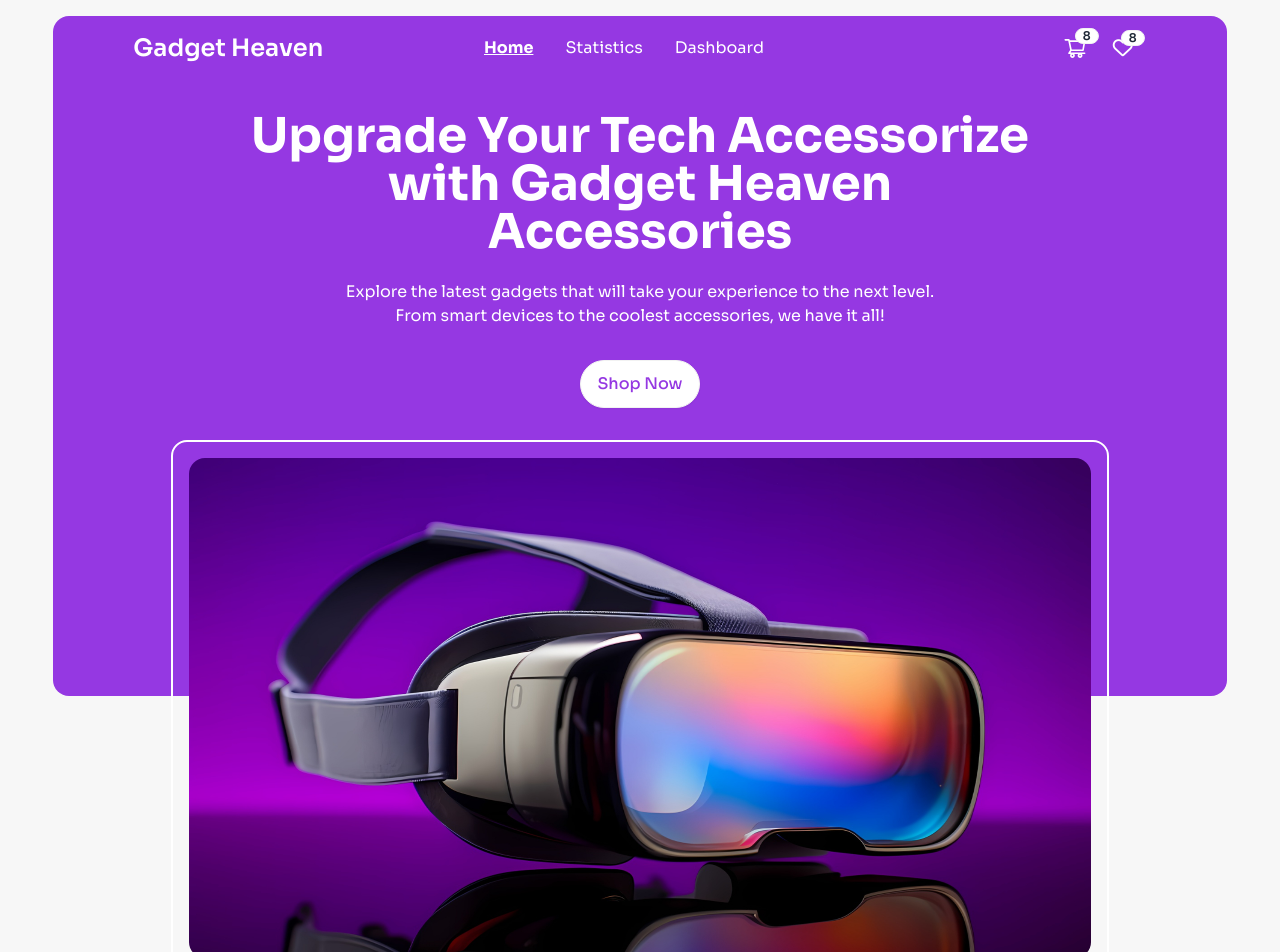
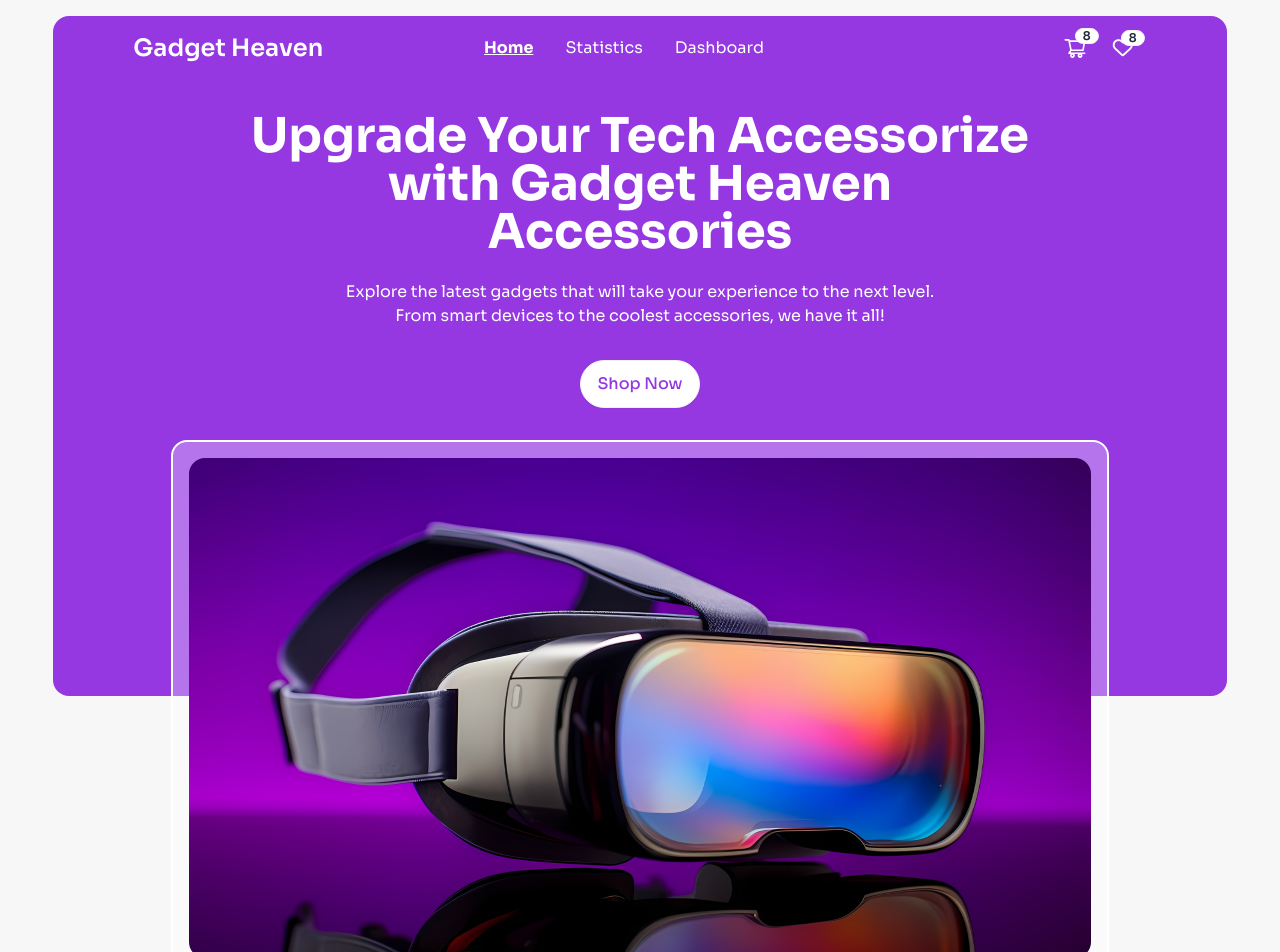
Before and after one commit to samiuzaman/Gadget-Heaven, a React (Vite) app: page / in a window 1280 px wide. Shown: the top 952 px of the page. Built offline with nearby package versions, Linux system fonts and the light colour scheme.

Commit message:
Product Details Section

```diff
--- a/eslint.config.js
+++ b/eslint.config.js
@@ -34,7 +34,7 @@ export default [
       "react/jsx-no-target-blank": "off",
       "react-refresh/only-export-components": [
         "warn",
-        { allowConstantExport: true },
+        { allowConstantExport: false },
       ],
     },
   },
--- a/src/Layout/Layout.jsx
+++ b/src/Layout/Layout.jsx
@@ -1,15 +1,21 @@
 import { Outlet } from "react-router-dom";
 import Navbar from "../components/Navbar";
 import Footer from "../components/Footer";
+import { createContext, useState } from "react";
+
+export const NavBackground = createContext(true);
 
 const Layout = () => {
+  const [color, setColor] = useState(true);
   return (
     <div>
-      <Navbar></Navbar>
-      <div className=" pt-6 pb-12">
-        <Outlet></Outlet>
-      </div>
-      <Footer></Footer>
+      <NavBackground.Provider value={[color, setColor]}>
+        <Navbar></Navbar>
+        <div className=" pt-6 pb-12">
+          <Outlet></Outlet>
+        </div>
+        <Footer></Footer>
+      </NavBackground.Provider>
     </div>
   );
 };
--- a/src/Pages/Home.jsx
+++ b/src/Pages/Home.jsx
@@ -1,6 +1,8 @@
 import Banner from "../components/Banner";
 import Categories from "../components/categories";
 import ProductCard from "../components/ProductCard";
+
+
 
 const Home = () => {
   return (
--- a/src/components/Banner.jsx
+++ b/src/components/Banner.jsx
@@ -13,7 +13,7 @@ const Banner = () => {
       <button className="btn bg-white rounded-full text-primary text-base font-medium my-8">
         Shop Now
       </button>
-      <div className="absolute lg:inset-x-12 w-full lg:w-4/5 mx-auto  border-2 border-white rounded-2xl text-center h-[536px]">
+      <div className="absolute lg:inset-x-12 w-full lg:w-4/5 mx-auto  border-2 border-white rounded-2xl text-center h-[536px] bg-white/30">
         <figure className="object-fill w-full h-full p-4">
           <img
             className="w-full h-full rounded-2xl"
--- a/src/components/Navbar.jsx
+++ b/src/components/Navbar.jsx
@@ -1,9 +1,12 @@
-import { useState } from "react";
 import { NavLink } from "react-router-dom";
 import { AiOutlineShoppingCart } from "react-icons/ai";
+import { useContext, useState } from "react";
+import { NavBackground } from "../Layout/Layout";
+
 
 const Navbar = () => {
-  const [color, setColor] = useState(true);
+  const [color, setColor] = useContext(NavBackground);
+
   return (
     <div
       className={`navbar bg-base-100 w-11/12 mx-auto rounded-t-2xl px-2 md:px-20 ${
--- a/src/components/ProductCard.jsx
+++ b/src/components/ProductCard.jsx
@@ -1,14 +1,14 @@
-import { useEffect, useState } from "react";
+import { useContext, useEffect, useState } from "react";
 import { Link, useLoaderData } from "react-router-dom";
+import { NavBackground } from "../Layout/Layout";
 
 const ProductCard = () => {
+  const [color, setColor] = useContext(NavBackground);
   const allData = useLoaderData();
   const [products, setProducts] = useState([]);
   useEffect(() => {
     setProducts(allData.slice(0, 6));
   }, [allData, setProducts]);
-
-
 
   return (
     <div className=" grid grid-cols-1 md:grid-cols-2 lg:grid-cols-3 gap-6">
@@ -35,6 +35,7 @@ const ProductCard = () => {
             <div className="card-actions">
               <Link
                 to={`/detail/${product?.product_id}`}
+                onClick={() => setColor(false)}
                 className="btn btn-outline border-primary text-primary hover:bg-primary rounded-full text-base font-medium"
               >
                 View Details
--- a/src/components/ProductDetail.jsx
+++ b/src/components/ProductDetail.jsx
@@ -27,11 +27,11 @@ const ProductDetail = () => {
   }, [allData, id]);
 
   return (
-    <div className="relative w-11/12 mx-auto text-center bg-primary  pb-64 mt-[-24px] rounded-b-2xl mb-72">
+    <div className="relative text-center bg-primary  pb-64 mt-[-24px] mb-72 pt-8">
       <h1 className="text-2xl lg:text-3xl text-white font-bold w-full lg:w-4/6 mx-auto px-5 lg:px-0">
         Product Details
       </h1>
-      <p className=" text-white p-6 lg:px-72 text-center">
+      <p className=" text-white pt-6 pb-10 lg:px-72 text-center">
         Explore the latest gadgets that will take your experience to the next
         level. From smart devices to the coolest accessories, we have it all!
       </p>
--- a/src/routes/Routes.jsx
+++ b/src/routes/Routes.jsx
@@ -4,7 +4,6 @@ import Statistics from "../Pages/Statistics";
 import Dashboard from "../Pages/Dashboard";
 import Layout from "../Layout/Layout";
 import ProductDetail from "../components/ProductDetail";
-import Cart from "../components/Cart";
 import Error from "../Pages/Error";
 
 const routes = createBrowserRouter([
```
